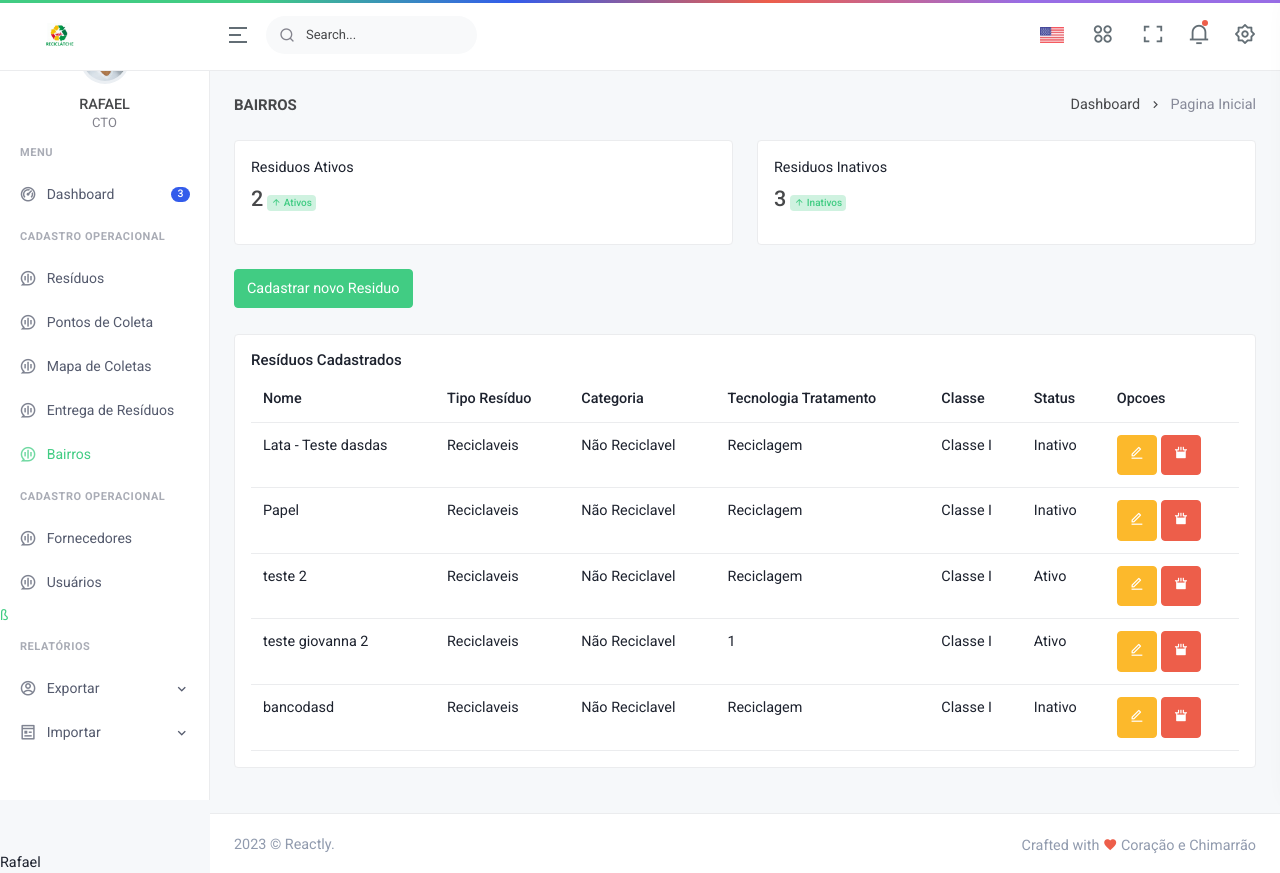
After one commit to rafaeldegomes/recicla, a PHP site: page /bairros.php in a window 1280 px wide. The commit adds this page. Run offline with PHP 8.4, Linux system fonts and the light colour scheme; a user stored in the database is signed in; data comes from the database, SQL or seed files in the repository.

Commit message:
atualizacao bairros

```diff
--- /dev/null
+++ b/bairros.php
@@ -0,0 +1,311 @@
+<?php
+session_start();
+
+$id = $_SESSION["usuario_id"];
+if (empty($id)) {
+    header("Location: index.php");
+} else {
+    require_once "footer.php";
+    require_once "controller/conecta.php";
+?>
+
+    <!-- ============================================================== -->
+    <!-- Start right Content here -->
+    <!-- ============================================================== -->
+    <!-- ============================================================== -->
+    <!-- Start right Content here -->
+    <!-- ============================================================== -->
+    <div class="main-content">
+
+        <div class="page-content">
+            <div class="container-fluid">
+
+                <!-- start page title -->
+                <div class="row">
+                    <div class="col-12">
+                        <div class="page-title-box d-sm-flex align-items-center justify-content-between">
+                            <h4 class="mb-sm-0">Bairros</h4>
+
+                            <div class="page-title-right">
+                                <ol class="breadcrumb m-0">
+                                    <li class="breadcrumb-item"><a href="javascript: void(0);">Dashboard</a></li>
+                                    <li class="breadcrumb-item active">Pagina Inicial</li>
+                                </ol>
+
+                            </div>
+                        </div>
+                        <div class="modal fade bs-example-modal-xl" tabindex="-1" role="dialog" aria-labelledby="myExtraLargeModalLabel" aria-hidden="true">
+                            <div class="modal-dialog modal-xl">
+                                <div class="modal-content">
+                                    <div class="modal-header">
+                                        <h5 class="modal-title" id="myExtraLargeModalLabel">Cadastrar novo Resíduo</h5>
+                                        <button type="button" class="btn-close" data-bs-dismiss="modal" aria-label="Close"></button>
+                                    </div>
+                                    <div class="modal-body">
+                                        <form action="controller/cadastra_residuo.php" method="POST">
+
+                                            <div class="row">
+                                                <div class="col">
+                                                <input class="form-control" type="hidden" name="id_usuario" id="id_usuario" value="<?php echo $id;?>">
+                                                    <label for="example-text-input" class="col-sm-6 col-form-label">Nome comun do resíduo</label>
+                                                    <div class="col-sm-10">
+                                                        <input class="form-control" type="text" name="nome" id="nome" placeholder="Digite o nome do Residuo" id="example-text-input">
+                                                    </div>
+                                                </div>
+                                                <div class="col">
+                                                    <label class="col-sm-6 col-form-label">Tipo de Resíduo</label>
+                                                    <div class="col-sm-10">
+                                                        <select class="form-select" aria-label="Default select example" name="tipo_residuo" id="tipo_residuo">
+                                                            <option selected="Reciclaveis">Reciclaveis</option>
+                                                            <option value="Reciclaveis">Reciclaveis</option>
+                                                        </select>
+                                                    </div>
+
+
+                                                </div>
+
+                                            </div>
+                                            <div class="row">
+                                                <div class="col">
+                                                    <label class="col-sm-6 col-form-label">Categoria</label>
+                                                    <div class="col-sm-10">
+                                                        <select class="form-select" aria-label="Default select example" name="categoria" id="categoria">
+                                                            <option selected="">Não Reciclavel</option>
+                                                            <option value="Não Reciclavel">Não Reciclavel</option>
+
+                                                        </select>
+                                                    </div>
+                                                </div>
+                                                <div class="col">
+                                                    <label class="col-sm-6 col-form-label">Tecnologia de Tratamento</label>
+                                                    <div class="col-sm-10">
+                                                        <select class="form-select" aria-label="Default select example" name="tecnologia_tratamento" id="tecnologia_tratamento">
+                                                            <option selected="Reciclagem">Reciclagem</option>
+                                                            <option value="1">One</option>
+                                                            <option value="2">Two</option>
+                                                            <option value="3">Three</option>
+                                                        </select>
+                                                    </div>
+                                                </div>
+
+                                            </div>
+                                            <div class="row">
+                                                <div class="col">
+                                                    <label class="col-sm-6 col-form-label">Status</label>
+                                                    <div class="col-sm-10">
+                                                        <select class="form-select" aria-label="Default select example" name="statusresiduo" id="statusresiduo">
+                                                            <option selected="Ativo">Ativo</option>
+                                                            <option value="Inativo">Inativo</option>
+                                                        </select>
+                                                    </div>
+                                                </div>
+                                                <div class="col">
+                                                    <label class="col-sm-6 col-form-label">Classe</label>
+                                                    <div class="col-sm-10">
+                                                        <select class="form-select" aria-label="Default select example" name="classe" id="classe">
+                                                            <option selected="Classe I">Classe I </option>
+                                                            <option value="Classe I">Classe I</option>
+                                                            <option value="2">Two</option>
+                                                            <option value="3">Three</option>
+                                                        </select>
+                                                    </div>
+                                                </div>
+                                            </div>
+                                            <hr>
+                                            <div class="row">
+                                                <div class="col">
+                                                    <label class="col-sm-6 col-form-label">Classe/Subclasse Risco Principal</label>
+                                                    <div class="col-sm-10">
+                                                        <select class="form-select" aria-label="Default select example" name="classe_risco_principal" id="classe_risco_principal">
+                                                            <option selected="">1.1A - Substancias e Artigos com Risco de Explosao em Massa</option>
+                                                            <option value="1">One</option>
+                                                            <option value="2">Two</option>
+                                                            <option value="3">Three</option>
+                                                        </select>
+                                                    </div>
+                                                </div>
+                                                <div class="col">
+                                                    <label class="col-sm-6 col-form-label">Classe/Subclasse Risco Subsidiário</label>
+                                                    <div class="col-sm-10">
+                                                        <select class="form-select" aria-label="Default select example" name="classe_risco_sub" id="classe_risco_sub">
+                                                            <option selected="">Open this select menu</option>
+                                                            <option value="1">One</option>
+                                                            <option value="2">Two</option>
+                                                            <option value="3">Three</option>
+                                                        </select>
+                                                    </div>
+
+
+                                                </div>
+
+                                            </div>
+
+                                            <div class="row">
+                                                <div class="col">
+                                                    <label class="col-sm-6 col-form-label">Numero de Risco</label>
+                                                    <div class="col-sm-10">
+                                                        <select class="form-select" aria-label="Default select example" name="numero_risco" id="numero_risco">
+                                                            <option selected="">2 - Desprendimento de Gás devido a pressao ou reacao quimica</option>
+                                                            <option value="1">One</option>
+                                                            <option value="2">Two</option>
+                                                            <option value="3">Three</option>
+                                                        </select>
+                                                    </div>
+                                                </div>
+                                                <div class="col">
+                                                    <label class="col-sm-6 col-form-label">Grupo de Embalagem</label>
+                                                    <div class="col-sm-10">
+                                                        <select class="form-select" aria-label="Default select example" name="grupo_embalagem" id="grupo_embalagem">
+                                                            <option selected="">I - Substancias que apresentam auto risco</option>
+                                                            <option value="1">One</option>
+                                                            <option value="2">Two</option>
+                                                            <option value="3">Three</option>
+                                                        </select>
+                                                    </div>
+                                                </div>
+                                            </div>
+                                            <hr>
+                                            <div class="row">
+                                                <div class="col">
+
+                                                </div>
+                                                <div class="col">
+                                                </div>
+                                                <div class="col" style="text-align: left;">
+                                                    <button type="submitt" class="btn btn-primary waves-effect waves-light">Cadastrar novo Residuo</button>
+                                                </div>
+                                            </div>
+                                        </form>
+                                    </div>
+                                </div><!-- /.modal-content -->
+                            </div><!-- /.modal-dialog -->
+                        </div><!-- /.modal -->
+                        <?php
+
+                        // Consulta SQL para contar os registros
+                        $query_total_residuos = "SELECT COUNT(*) as total FROM residuos where id_usuario = '$id' and status = 'Ativo'";
+
+                        $result = $conn->query($query_total_residuos);
+
+                        // Obtendo o número de registros
+                        $row = $result->fetch_assoc();
+                        $total = $row['total'];
+
+                        $query_total_residuos2 = "SELECT COUNT(*) as total FROM residuos where id_usuario = '$id' and status = 'Inativo'";
+
+                        $result2 = $conn->query($query_total_residuos2);
+
+                        // Obtendo o número de registros
+                        $row2 = $result2->fetch_assoc();
+                        $total2 = $row2['total'];
+
+                        ?>
+                        <div class="row">
+                            <div class="col-md-6">
+                                <div class="card">
+                                    <div class="card-body">
+                                        <div class="d-flex flex-wrap pb-3 gap-3">
+                                            <div class="flex-grow-1 overflow-hidden">
+                                                <p class="text-truncate mb-2">Residuos Ativos</p>
+                                                <h4 class="mt-2 mb-0"><?php echo $total; ?><span class="badge bg-subtle-primary text-primary font-size-10 ms-1"><i class="mdi mdi-arrow-up"></i> Ativos</sup></h4>
+                                            </div>
+
+                                        </div>
+                                    </div>
+                                </div>
+                            </div>
+                            <div class="col-md-6">
+                                <div class="card">
+                                    <div class="card-body">
+                                        <div class="d-flex flex-wrap pb-3 gap-3">
+                                            <div class="flex-grow-1 overflow-hidden">
+                                                <p class="text-truncate mb-2">Residuos Inativos</p>
+                                                <h4 class="mt-2 mb-0"><?php echo $total2; ?><span class="badge bg-subtle-primary text-primary font-size-10 ms-1"><i class="mdi mdi-arrow-up"></i> Inativos</sup></h4>
+                                            </div>
+
+                                        </div>
+                                    </div>
+                                </div>
+                            </div>
+
+                            <div class="col-md-6">
+
+                                <button type="button" class="btn btn-primary waves-effect waves-light" data-bs-toggle="modal" data-bs-target=".bs-example-modal-xl">Cadastrar novo Residuo</button>
+
+                            </div>
+                            <!--  Modal content for the above example -->
+                            <br><br>    <br>
+                        </div>
+                        <div class="card">
+                            <div class="card-body">
+
+                                <h4 class="card-title">Resíduos Cadastrados</h4>
+                                <!--<p class="card-title-desc">
+                                    Create responsive tables by wrapping any <code>.table</code> in <code>.table-responsive</code>
+                                    to make them scroll horizontally on small devices (under 768px).
+                                </p>-->
+
+                                <div class="table-responsive">
+                                    <table class="table mb-0">
+                                        <thead>
+                                            <tr>
+                                                <th>Nome</th>
+                                                <th>Tipo Resíduo</th>
+                                                <th>Categoria</th>
+                                                <th>Tecnologia Tratamento</th>
+                                                <th>Classe</th>
+                                                <th>Status</th>
+                                                <th>Opcoes</th>
+                                            </tr>
+                                        </thead>
+                                        <tbody>
+
+                                            <?php
+                                            // Consulta SQL para buscar os dados
+                                            $query = "SELECT id_residuo, nome, tipo_residuo, categoria, tecnologia_tratamento, classe, unidade_medida, classe_risco_principal, classe_risco_sub, numero_risco,status FROM residuos where id_usuario = '$id'";
+
+                                            $result = $conn->query($query);
+                                            while ($row = $result->fetch_assoc()) {
+                                                echo "<tr>";
+                                                echo "<td>" . $row['nome'] . "</td>";
+                                                echo "<td>" . $row['tipo_residuo'] . "</td>";
+                                                echo "<td>" . $row['categoria'] . "</td>";
+                                                echo "<td>" . $row['tecnologia_tratamento'] . "</td>";
+                                                echo "<td>" . $row['classe'] . "</td>";
+                                                echo "<td>" . $row['status'] . "</td>"; ?>
+
+                                                <td>
+                                                    <div class="row">
+                                                        <div class="col">
+                                                            <a href='tela_view_residuos.php?id_residuo=<?php echo $row["id_residuo"]; ?>' type="button" class="btn btn-warning waves-effect waves-light"><i class="ri-edit-line"></i></a>
+
+
+
+                                                            <a href='controller/atualiza_status_residuo.php?id=<?php echo $row["id_residuo"]; ?>' type="button" class="btn btn-danger waves-effect waves-light"><i class="ri-sensor-fill"></i></a>
+                                                        </div>
+                                                    </div>
+                                                </td>
+                                            <?php
+                                            }
+                                            ?>
+                                        </tbody>
+                                    </table>
+                                </div>
+
+                            </div>
+                        </div>
+                    </div>
+                </div>
+                <!-- end page title -->
+
+            </div> <!-- container-fluid -->
+        </div>
+        <!-- End Page-content -->
+
+        <!-- end main content-->
+    <?php
+
+    require_once "header.php";
+    echo $nome = $_SESSION["nome"];
+}
+    ?>
--- a/footer.php
+++ b/footer.php
@@ -347,7 +347,7 @@ session_start();
                             </a>
                         </li>
                         <li>
-                            <a href="apps-chat.html" class=" waves-effect">
+                            <a href="bairros.php" class=" waves-effect">
                                 <i class="ri-chat-voice-line"></i>
                                 <span>Bairros</span>
                             </a>
```
